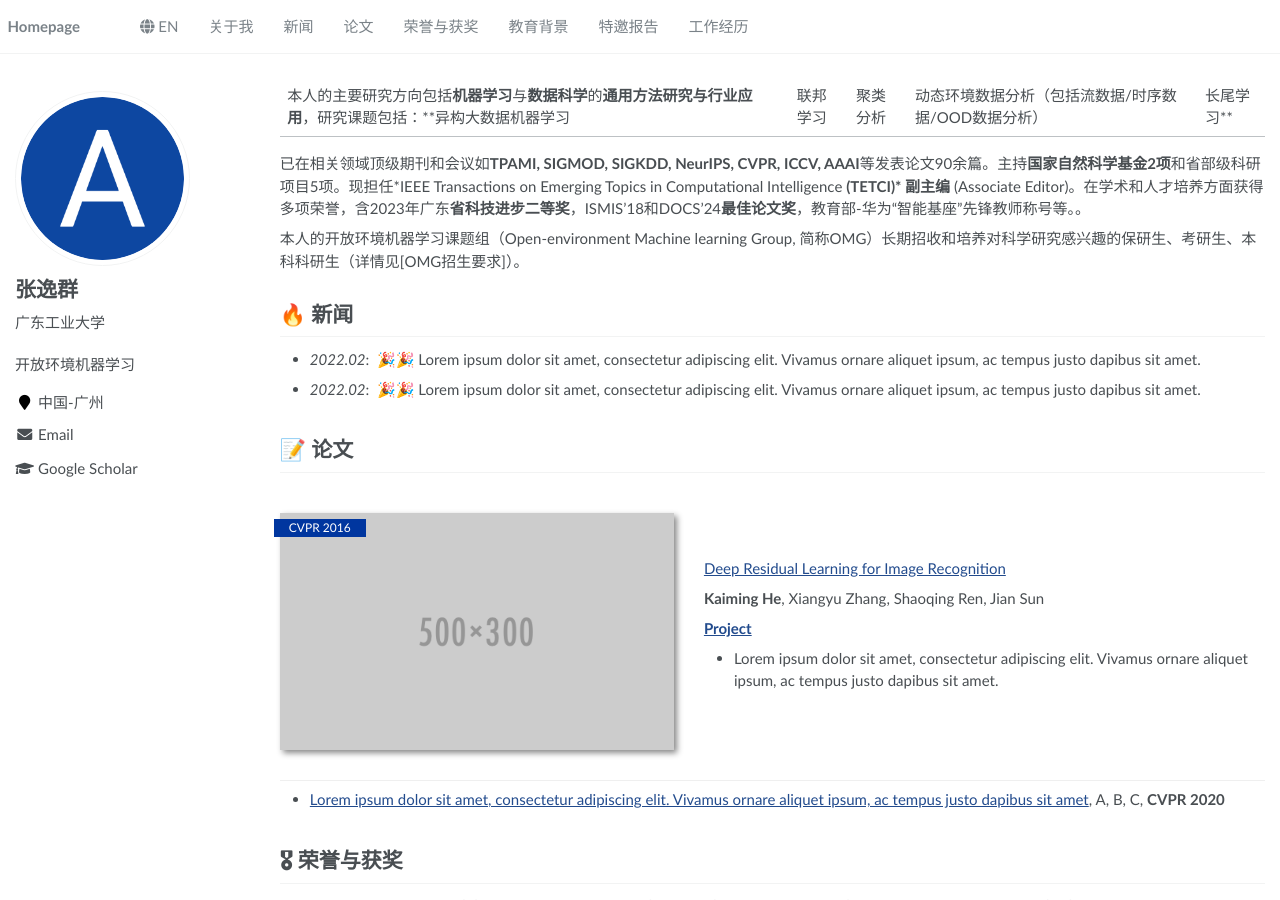
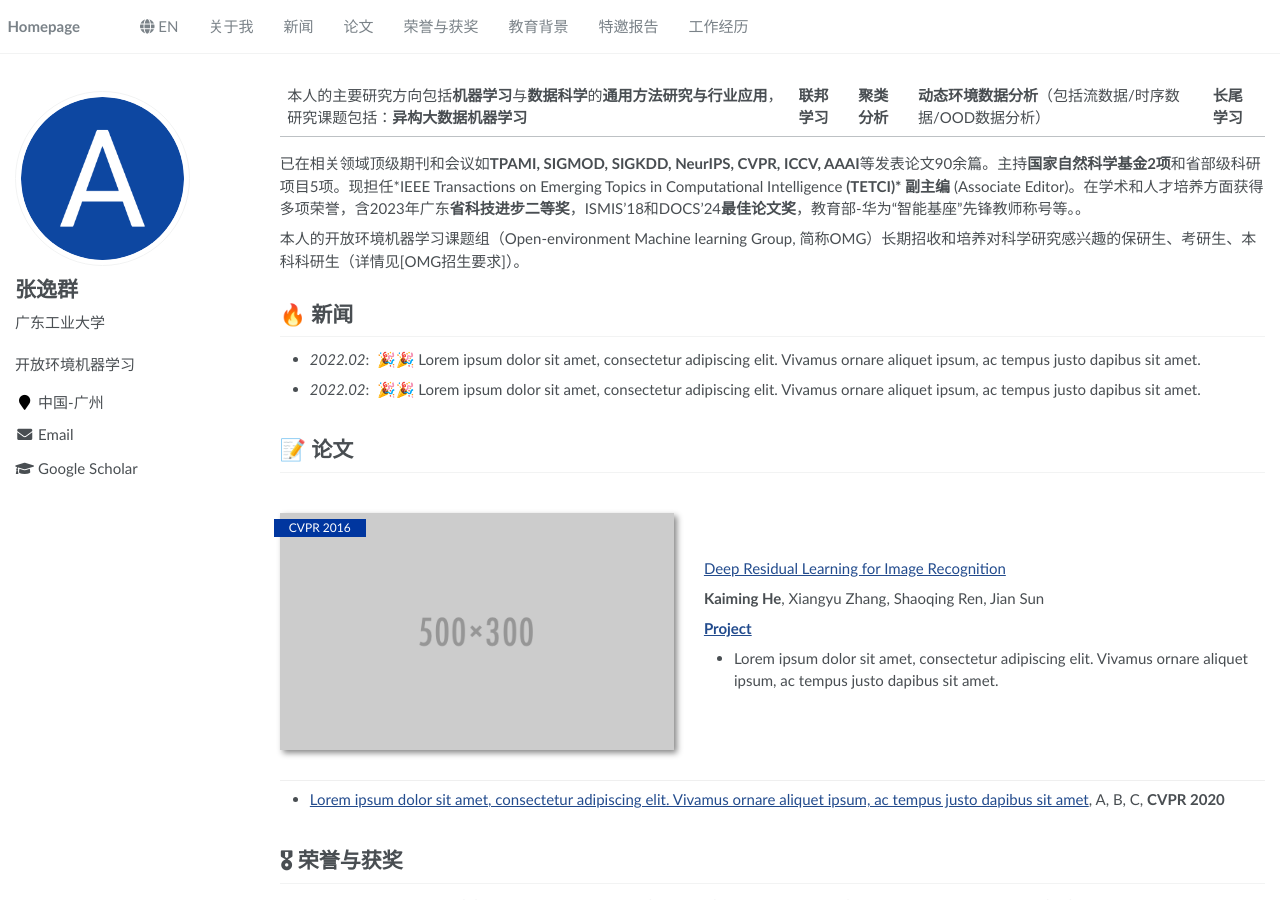
Before and after one commit to yqzhang-Zz/zh, a Jekyll site: the page built from _pages/about.md, in a window 1280 px wide and 900 px high. Built offline with Jekyll 4.4.1, drawn with Linux system fonts in a browser that asks for light colours.

```diff
--- a/_pages/about.md
+++ b/_pages/about.md
@@ -17,7 +17,7 @@ redirect_from:
 
 <span class='anchor' id='about-me'></span>
 
-本人的主要研究方向包括**机器学习**与**数据科学**的**通用方法研究与行业应用**，研究课题包括：**异构大数据机器学习 | 联邦学习 | 聚类分析 | 动态环境数据分析（包括流数据/时序数据/OOD数据分析）| 长尾学习**
+本人的主要研究方向包括**机器学习**与**数据科学**的**通用方法研究与行业应用**，研究课题包括：**异构大数据机器学习** | **联邦学习** | **聚类分析** | **动态环境数据分析**（包括流数据/时序数据/OOD数据分析）| **长尾学习**
 
 已在相关领域顶级期刊和会议如**TPAMI, SIGMOD, SIGKDD, NeurIPS, CVPR, ICCV, AAAI**等发表论文90余篇。主持**国家自然科学基金2项**和省部级科研项目5项。现担任*IEEE Transactions on Emerging Topics in Computational Intelligence **(TETCI)* 副主编** (Associate Editor)。在学术和人才培养方面获得多项荣誉，含2023年广东**省科技进步二等奖**，ISMIS’18和DOCS’24**最佳论文奖**，教育部-华为“智能基座”先锋教师称号等。。
 
```
